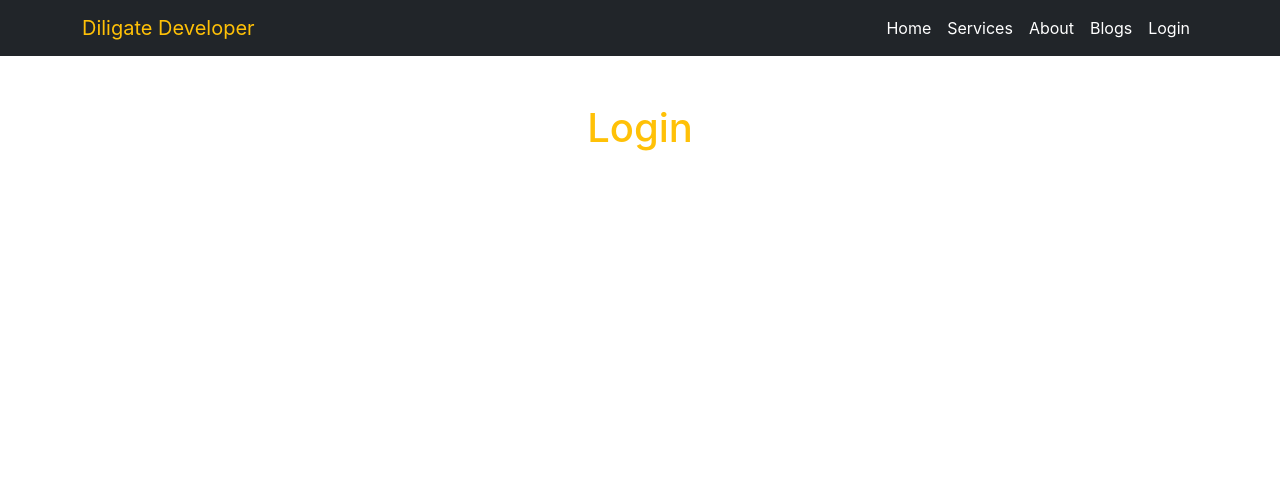
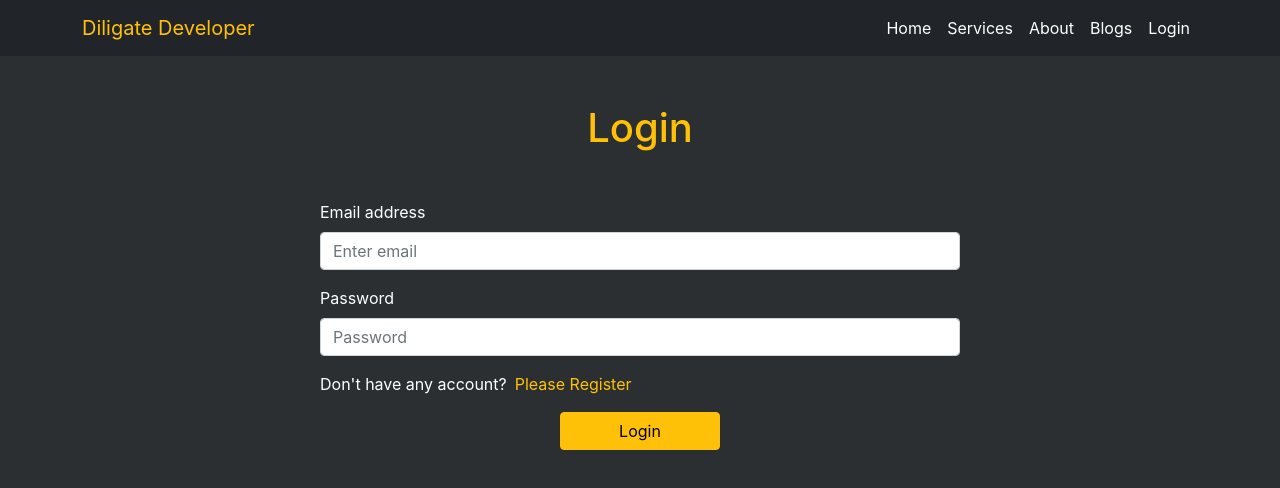
Before and after one commit to saikot-cse/diligent-developer, a React (Create React App) app: page /login in a window 1280 px wide. Shown: the top 488 px of the page. Built offline with nearby package versions, Linux system fonts and the light colour scheme.

Commit message:
login pafge design complete

```diff
--- a/src/Authentication/Login/Login.js
+++ b/src/Authentication/Login/Login.js
@@ -1,9 +1,26 @@
-import React from 'react';
-
+import React, { useEffect } from "react";
+import { Button, Form } from "react-bootstrap";
+import { Link } from "react-router-dom";
 const Login = () => {
+  useEffect(() => {
+    document.title = "Login | Diligent Developer";
+    document.body.style.background = "#2b2f32";
+  }, []);
   return (
     <div>
-      <h1 className='text-center text-warning my-5'>Login</h1>
+      <h1 className="text-center text-warning my-5">Login</h1>
+      <Form className="w-50 mx-auto">
+        <Form.Group className="mb-3" controlId="formGroupEmail">
+          <Form.Label className="text-white">Email address</Form.Label>
+          <Form.Control type="email" placeholder="Enter email" required/>
+        </Form.Group>
+        <Form.Group className="mb-3" controlId="formGroupPassword">
+          <Form.Label className="text-white">Password</Form.Label>
+          <Form.Control type="password" placeholder="Password" required/>
+        </Form.Group>
+        <p className="text-white">Don't have any account?<Link className="text-warning ms-2 text-decoration-none" to= '/register'>Please Register</Link></p>
+        <Button className="font-weight-bolder w-25 mx-auto d-block" variant="warning">Login</Button>
+      </Form>
     </div>
   );
 };
```
